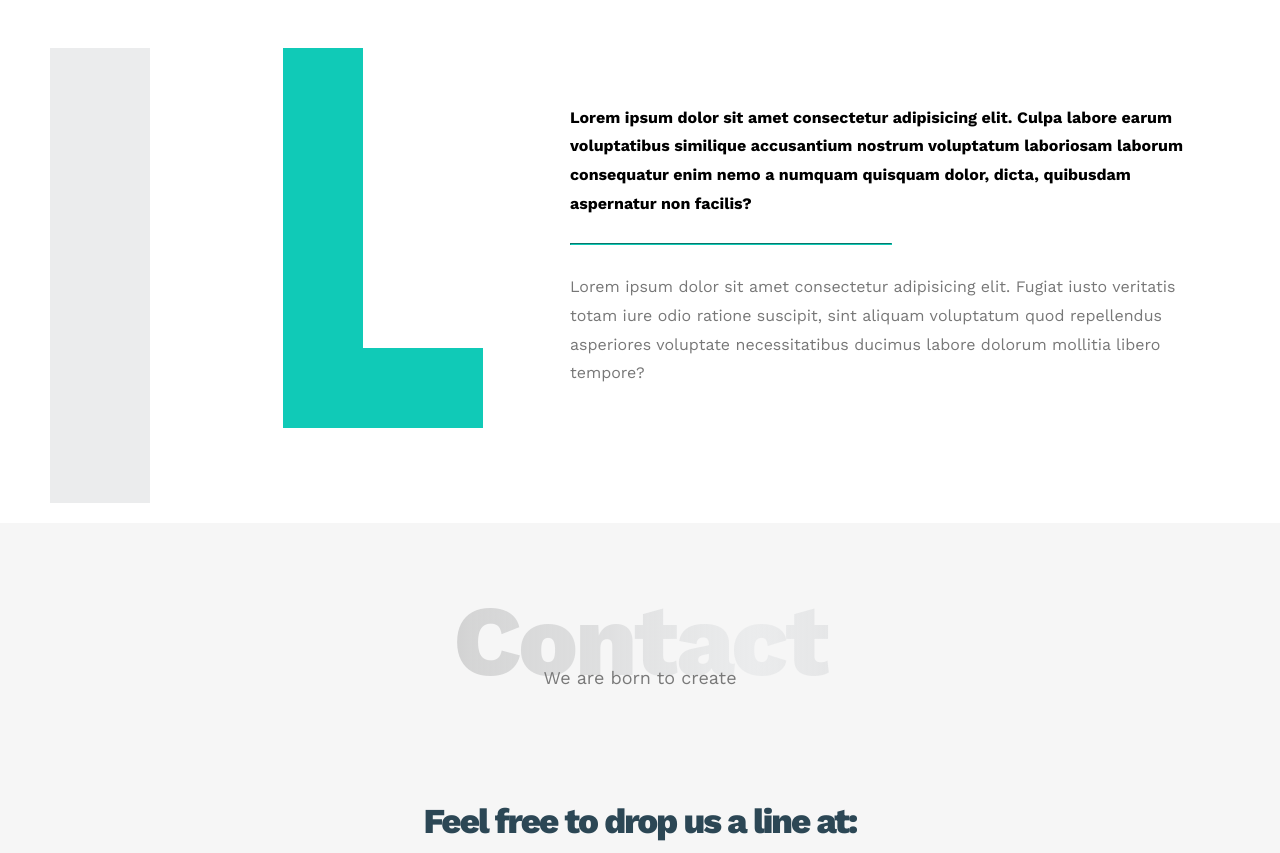
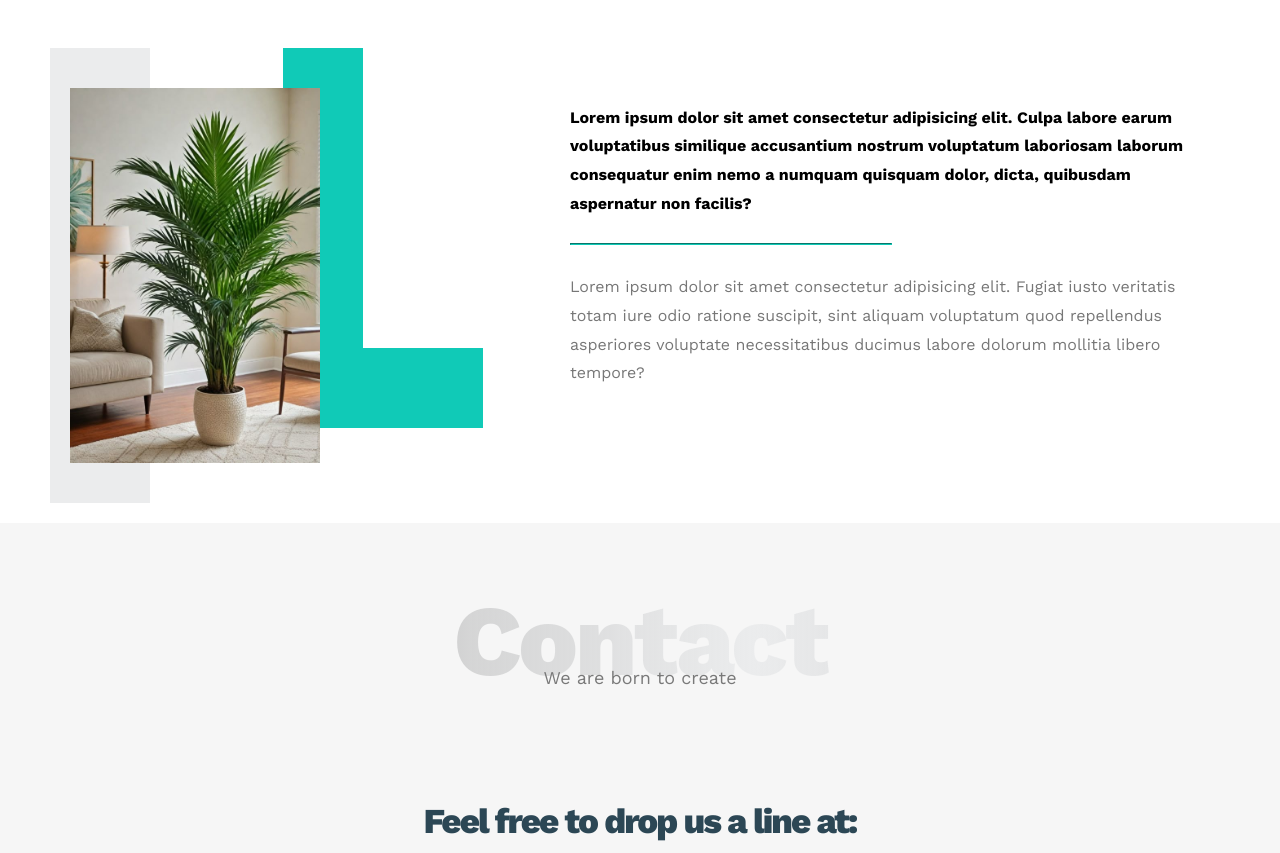
Before and after one commit to NourEl-den/Template_1_Leon, a plain HTML site: page index.html in a window 1280 px wide. Shown: the part 2942-3795 px from the top of the page. Drawn offline with nearby package versions, Linux system fonts and the light colour scheme; the site is published under a folder, as on GitHub Pages, so addresses that start at the root find nothing.

Commit message:
Version 2 (fix the path of images)

```diff
--- a/CSS/leon.css
+++ b/CSS/leon.css
@@ -390,7 +390,7 @@ html {
     position: relative;
     width: 250px;
     height: 375px;
-    background-image: url(/images/about.jpeg);
+    background-image: url(../images/about.jpeg);
     background-size: cover;
 }
 @media (max-width: 991px) {
```
